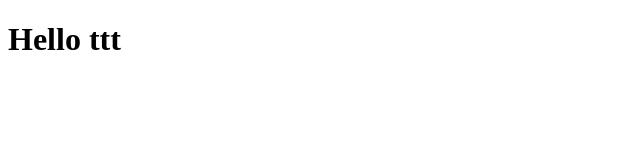
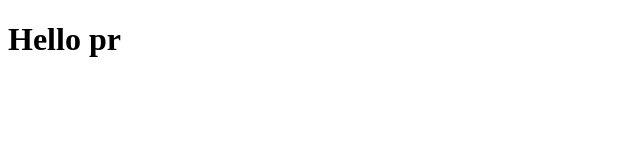
Before and after one commit to NovaLock/test, a plain HTML site: page index.html in a window 1280 px wide. Shown: the full height of the page, 0-640 px from the left. Drawn offline with Linux system fonts and the light colour scheme.

Commit message:
feat: test pr
Signed-off-by: hackerchai <i@hackerchai.com>

```diff
--- a/index.html
+++ b/index.html
@@ -1,9 +1,9 @@
 <!DOCTYPE html>
 <html>
 <head>
-    <title>Hello ttt</title>
+    <title>Hello pr</title>
 </head>
 <body>
-    <h1>Hello ttt</h1>
+    <h1>Hello pr</h1>
 </body>
 </html>
```
